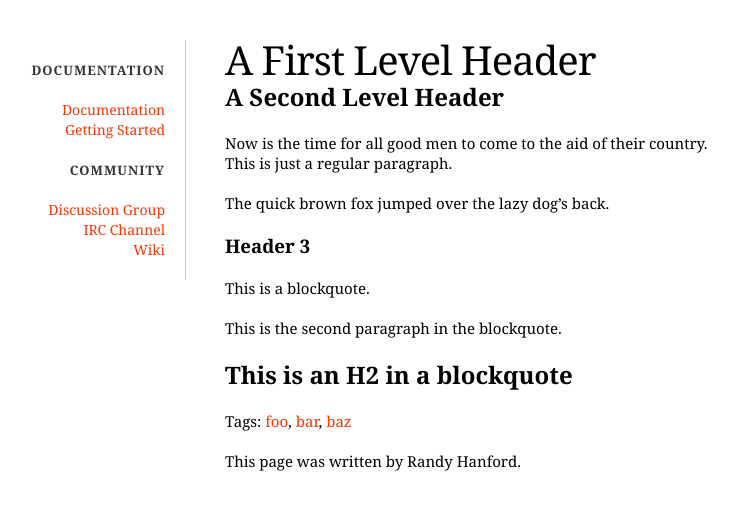
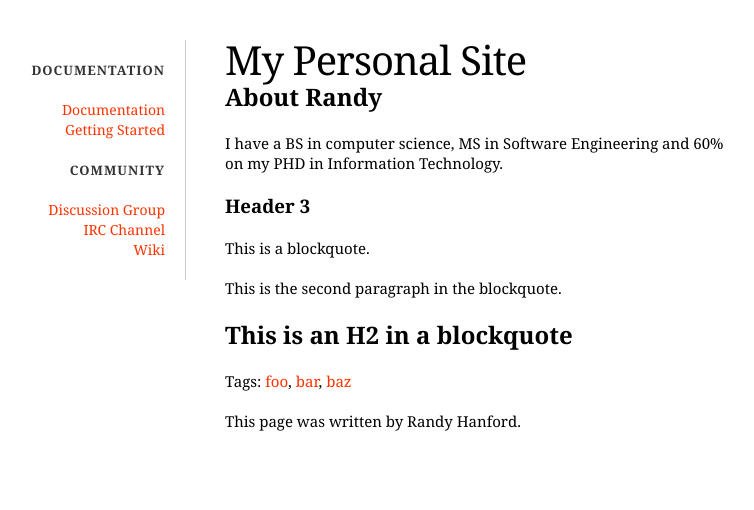
Before and after one commit to drmoodle/mysite, a plain HTML site: page output/index.html in a window 1280 px wide. Shown: the whole page, without its empty margins (55-809 px from the left). Drawn offline with Linux system fonts and the light colour scheme.

Commit message:
Updated with a little my info

```diff
--- a/output/index.html
+++ b/output/index.html
@@ -10,16 +10,11 @@
   </head>
   <body>
     <div id="main">
-      <h1 id="a-first-level-header">A First Level Header</h1>
+      <h1 id="my-personal-site">My Personal Site</h1>
 
-<h2 id="a-second-level-header">A Second Level Header</h2>
+<h2 id="about-randy">About Randy</h2>
 
-<p>Now is the time for all good men to come to
-the aid of their country. This is just a
-regular paragraph.</p>
-
-<p>The quick brown fox jumped over the lazy
-dog’s back.</p>
+<p>I have a BS in computer science, MS in Software Engineering and 60% on my PHD in Information Technology. </p>
 
 <h3 id="header-3">Header 3</h3>
 
```
Also changed, not shown: content/index.html (+3 -8 lines), 3 other files.
